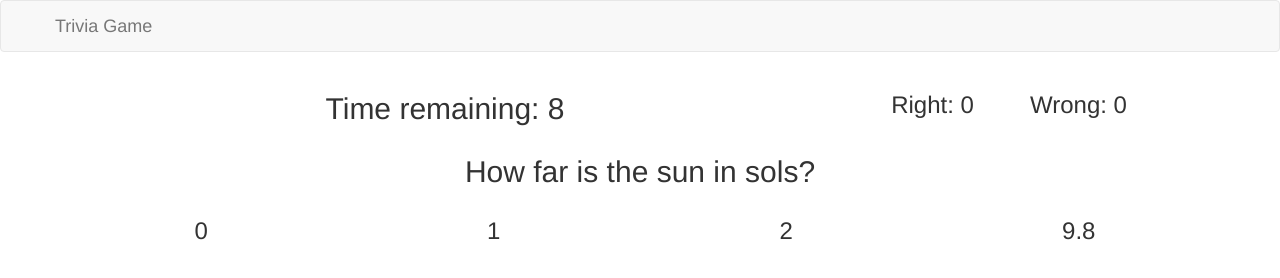
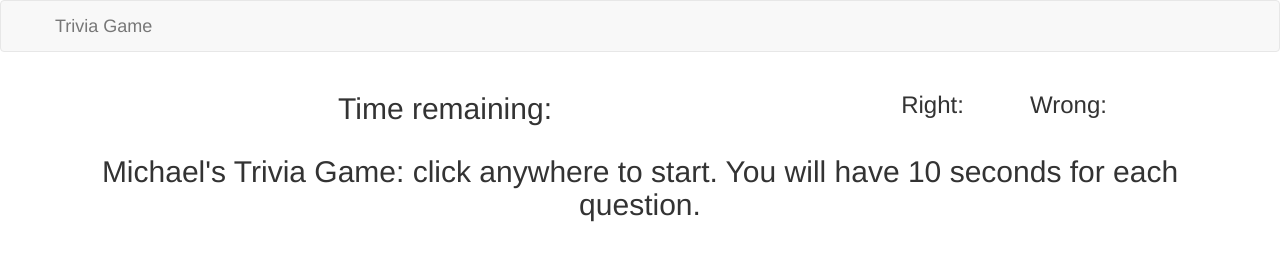
Before and after one commit to halvorson/trivia-game, a plain HTML site: page index.html in a window 1280 px wide. Drawn offline with Linux system fonts and the light colour scheme.

Commit message:
made start button with explanation based on Brians feedback from star wars

```diff
--- a/assets/javascript/game.js
+++ b/assets/javascript/game.js
@@ -1,10 +1,11 @@
-var questionArray = [new question("How far is the sun in sols?",["0","1","2","9.8"],1),new question("What is the greatest city in the bay?",["Port Costa","San Francisco", "Oakland","Sausalito"],0),new question("The following is a non-exhaustive list of Michael's Bay to Breaker's costumes. Which sucked the most to run in?",["Thor","Super Bloom", "Winnie the Pooh","Adam"],2), new question("How many kitkats did I eat in class on Monday?",["1","2", "At least 3"],2)];
+var questionArray = [new question("How far is the sun in sols?",["0","1","2","9.8"],1),new question("What is the greatest city in the bay?",["Port Costa","San Francisco", "Oakland","Sausalito"],0),new question("The following is a non-exhaustive list of Michael's Bay to Breaker's costumes. Which sucked the most to run in?",["Thor","Super Bloom", "Winnie the Pooh","Adam"],2), new question("How many kitkats did I eat in class on Monday?",["1","2", "3", "5+"],3)];
 var user1Answer = "";
 var questionNumber = 0;
 var correctAnswer = "";
 var liveQuestion = false;
 var rights = 0;
 var wrongs = 0;
+var gameStart = false;
 
 function question(question, answerArray, rightAnswerIndex) {
 	this.question = question;
@@ -117,5 +118,11 @@ function outOfTime() {
 	setTimeout(newQuestion,5000);
 }
 
-reset();
-setTimeout(newQuestion,3000);
+$("html").click(function() {
+	if(gameStart === false) {
+		gameStart = true;
+		$("#starterText").empty();
+		reset();
+		newQuestion();
+	}
+});
--- a/index.html
+++ b/index.html
@@ -39,7 +39,8 @@
 			</div>
 			<div class="row text-center">
 				<div class="col-sm-12">
-					<h2 id="question">Michael's Trivia Game. Starting in ~5 seconds</h2>
+					<h2 id="question"></h2>
+					<h2 id="starterText">Michael's Trivia Game: click anywhere to start. You will have 10 seconds for each question.</h2>
 				</div>
 			</div>
 			<div class="row text-center" id="answerRow">
```
